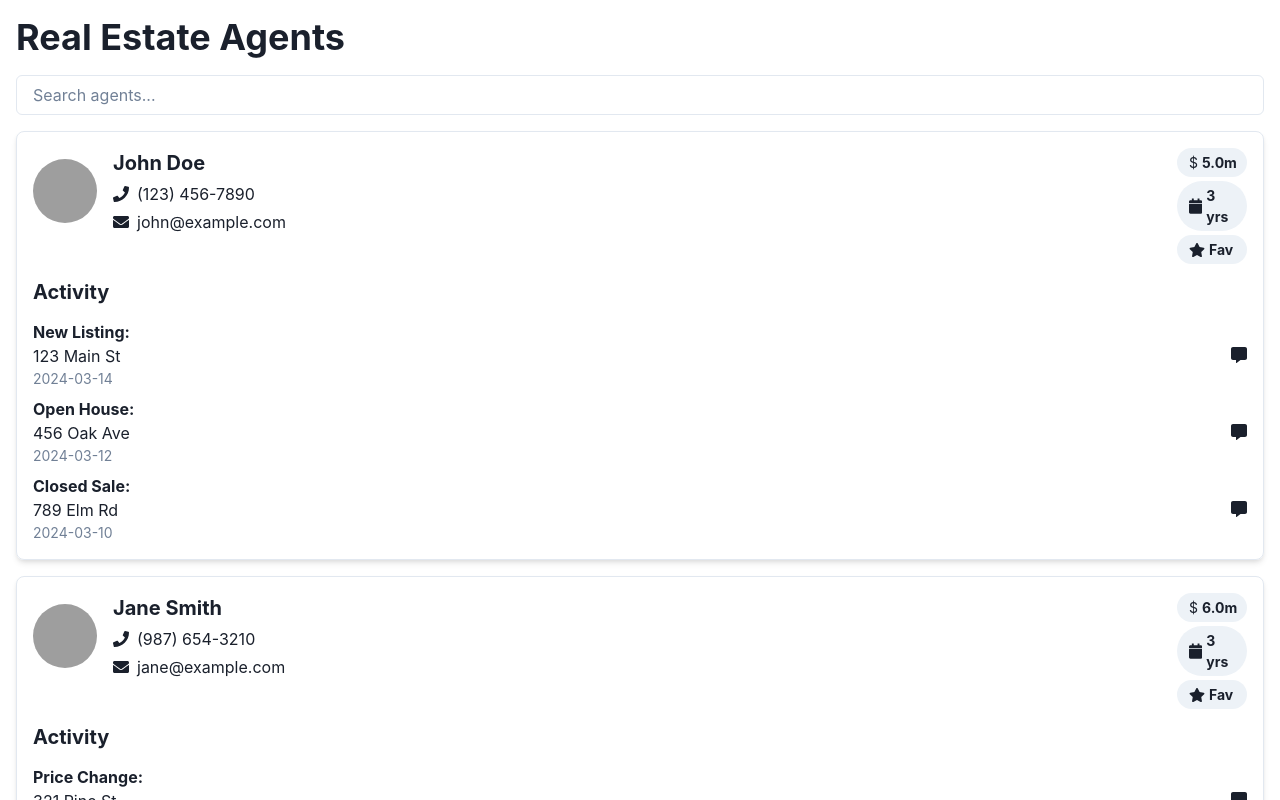
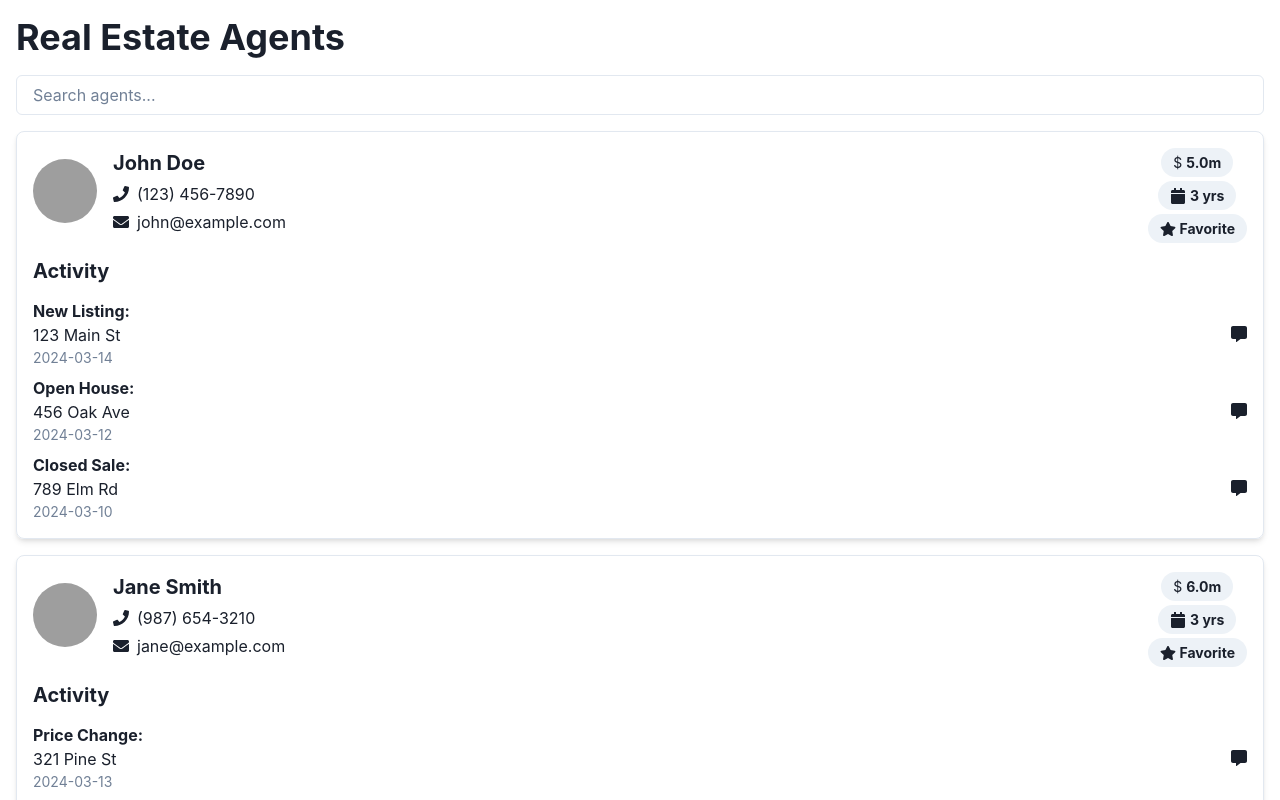
Before and after one commit to GPT-Engineer-App/agent-finder, a React (Vite) app: page / in a window 1280 px wide. Shown: the top 800 px of the page. Built offline with nearby package versions, Linux system fonts and the light colour scheme; grey boxes are pictures that could not be loaded.

Commit message:
Reverted to edit 3900b3f7-2965-41d7-ab13-29daeba10037: "Added a new "Favorite" pill under the "Years Active" pill, with a star icon, gray background, and rounded corners to match the style of the existing pills.
Prompt: add a favorite pill under the years active with a star icon"

```diff
--- a/src/pages/Index.jsx
+++ b/src/pages/Index.jsx
@@ -84,7 +84,7 @@ const Index = () => {
               </HStack>
               <Spacer />
               <VStack spacing={1}>
-                <Box borderRadius="full" bg="gray.100" px={3} py={1} width="70px">
+                <Box borderRadius="full" bg="gray.100" px={3} py={1}>
                   <HStack spacing={1}>
                     <Text fontSize="sm">$</Text>
                     <Text fontSize="sm" fontWeight="bold">
@@ -92,7 +92,7 @@ const Index = () => {
                     </Text>
                   </HStack>
                 </Box>
-                <Box borderRadius="full" bg="gray.100" px={3} py={1} width="70px">
+                <Box borderRadius="full" bg="gray.100" px={3} py={1}>
                   <HStack spacing={1}>
                     <FaCalendar />
                     <Text fontSize="sm" fontWeight="bold">
@@ -100,11 +100,11 @@ const Index = () => {
                     </Text>
                   </HStack>
                 </Box>
-                <Box borderRadius="full" bg="gray.100" px={3} py={1} width="70px">
+                <Box borderRadius="full" bg="gray.100" px={3} py={1}>
                   <HStack spacing={1}>
                     <FaStar />
                     <Text fontSize="sm" fontWeight="bold">
-                      Fav
+                      Favorite
                     </Text>
                   </HStack>
                 </Box>
```
